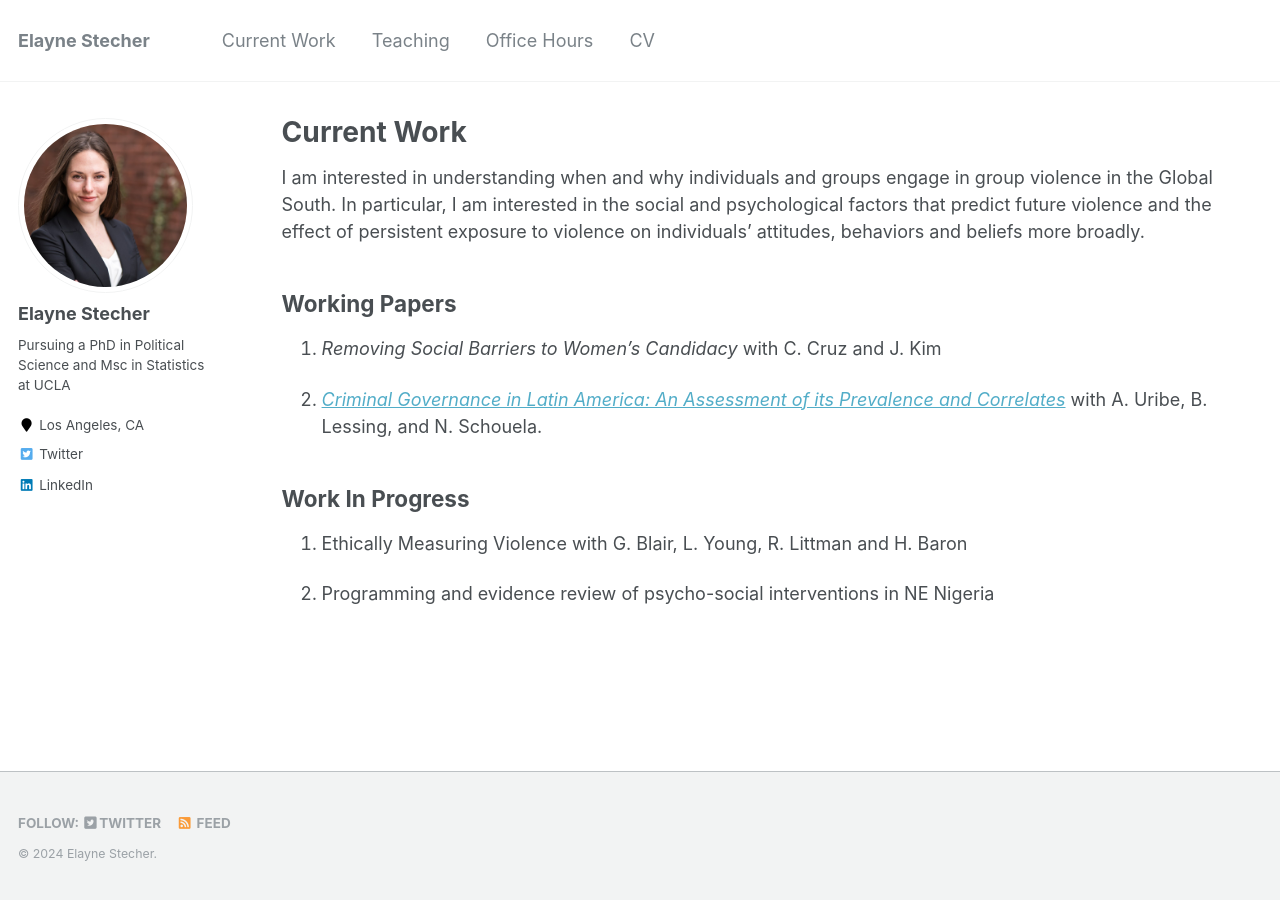
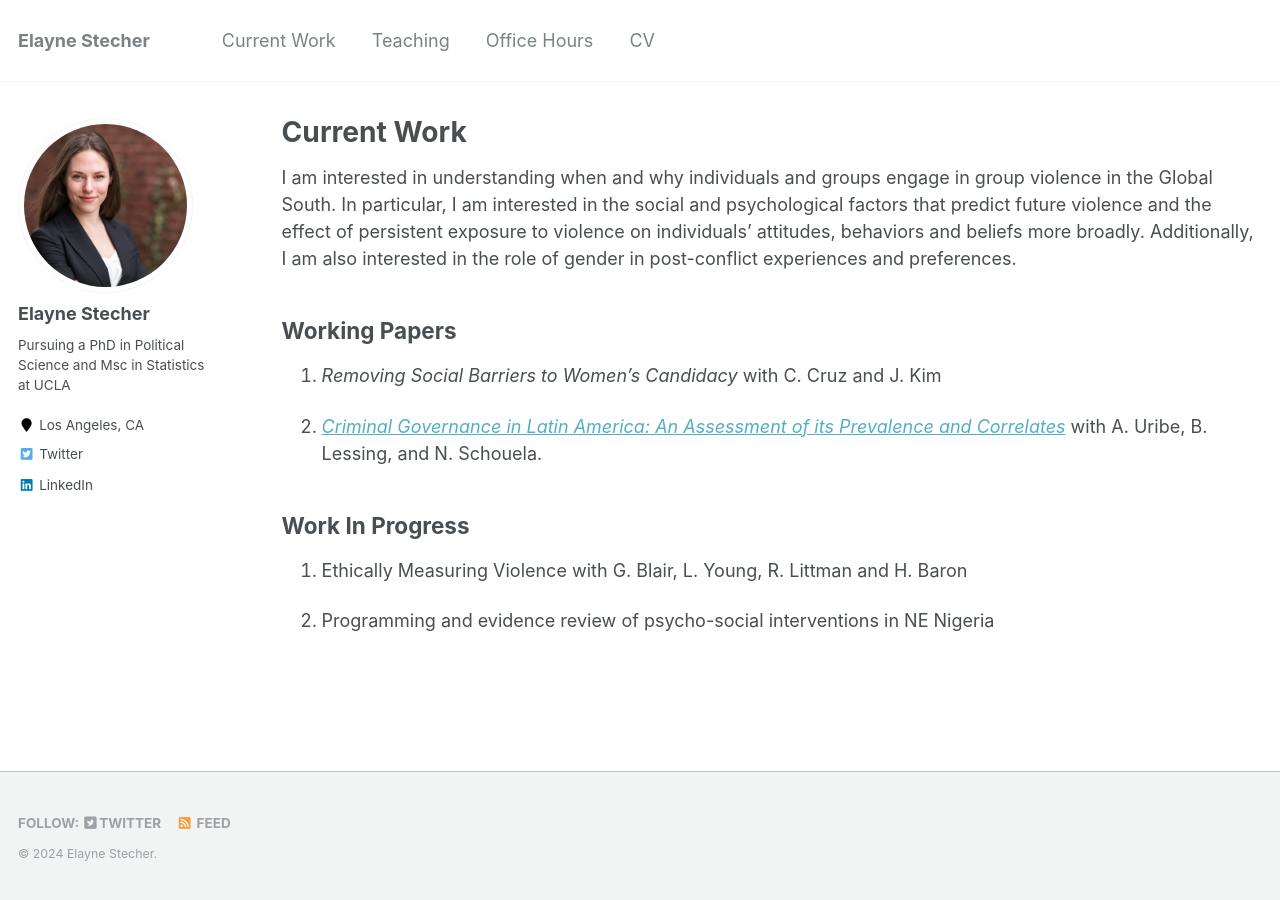
Before and after one commit to estech01/estech01.github.io, a Jekyll site: the page built from _pages/currentwork.md, in a window 1280 px wide. Built offline with Jekyll 4.4.1, drawn with Linux system fonts in a browser that asks for light colours.

Commit message:
Update currentwork.md

```diff
--- a/_pages/currentwork.md
+++ b/_pages/currentwork.md
@@ -5,7 +5,7 @@
 author_profile: true
 ---
 
-I am interested in understanding when and why individuals and groups engage in group violence in the Global South. In particular, I am interested in the social and psychological factors that predict future violence and the effect of persistent exposure to violence on individuals' attitudes, behaviors and beliefs more broadly.
+I am interested in understanding when and why individuals and groups engage in group violence in the Global South. In particular, I am interested in the social and psychological factors that predict future violence and the effect of persistent exposure to violence on individuals' attitudes, behaviors and beliefs more broadly. Additionally, I am also interested in the role of gender in post-conflict experiences and preferences.
 
 ## Working Papers
 
```
